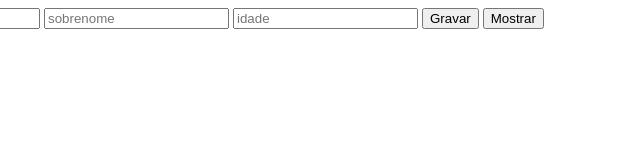
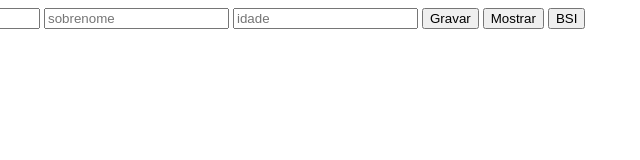
Before and after one commit to eduardonuneslino/ExpCri, a plain HTML site: page index.html in a window 1280 px wide. Shown: the full height of the page, 153-793 px from the left. Drawn offline with nearby package versions, Linux system fonts and the light colour scheme.

Commit message:
Criacao do botao BSI

```diff
--- a/index.html
+++ b/index.html
@@ -9,5 +9,9 @@
         <input type="text" id="idade" placeholder="idade" required/>
         <button id="button">Gravar</button>
         <button id="button2">Mostrar</button>
+
+
+
+        <button id="bBSI">BSI</button>
     </body>
 </html>
```
